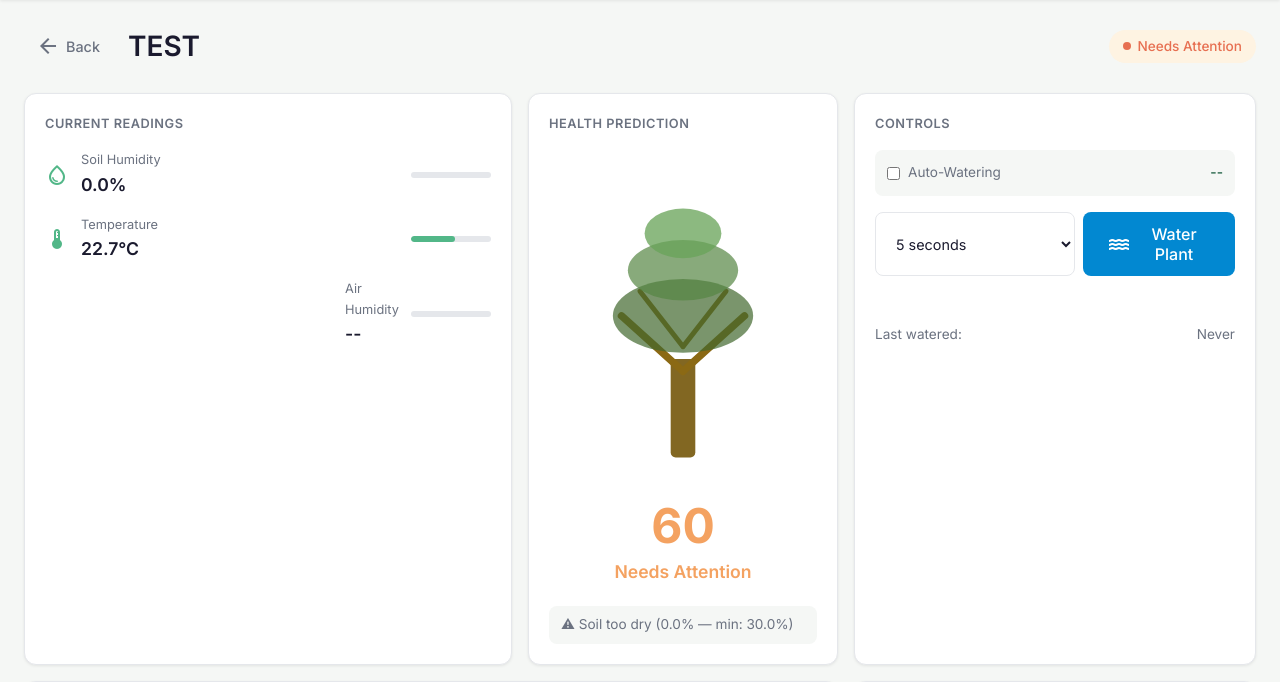
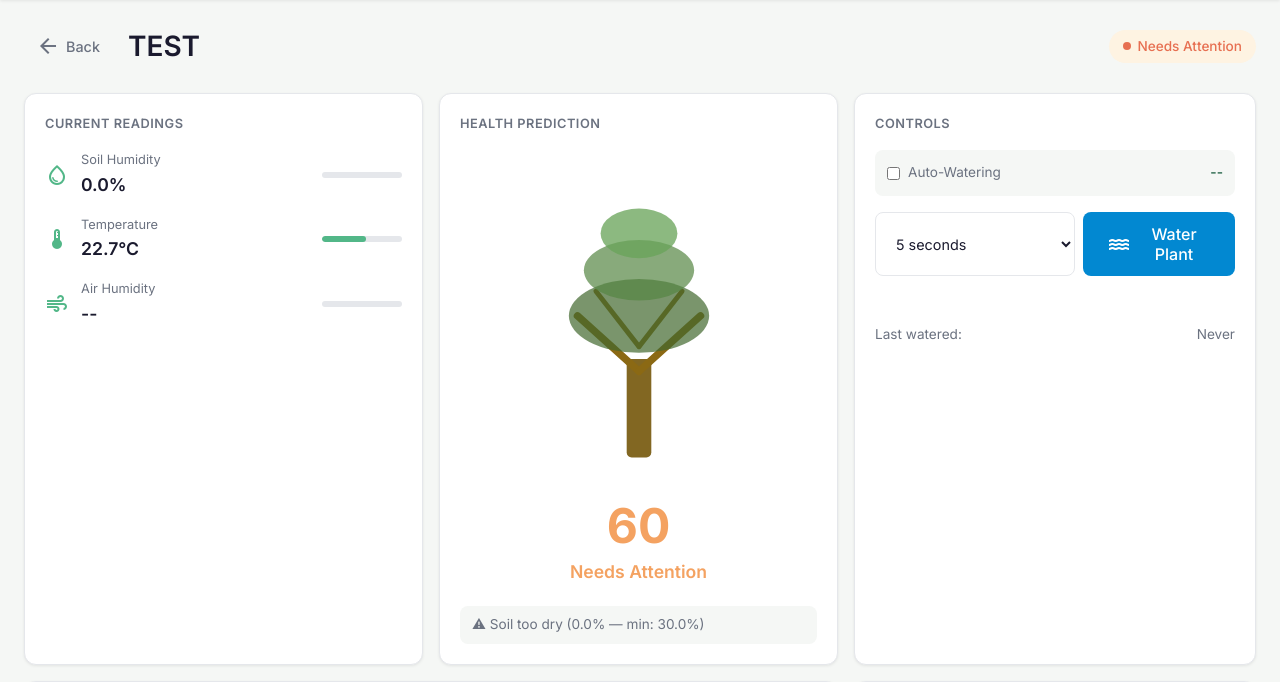
Before and after one commit to thaibao06032007-eng/Hackathon, a Flask app: page /plant/3 in a window 1280 px wide. Shown: the part 64-746 px from the top of the page. Run offline with Flask 3, Linux system fonts and the light colour scheme; data comes from the database, SQL or seed files in the repository; data that the repository does not hold is empty; some libraries are stand-ins or nearby versions.

Commit message:
Fix air humidity icon and sensor alignment

```diff
--- a/HACKATHON2026/static/css/style.css
+++ b/HACKATHON2026/static/css/style.css
@@ -717,16 +717,21 @@ body {
 .sensor-item .material-icons-outlined {
     font-size: 24px;
     color: var(--primary-lighter);
+    width: 24px;
+    text-align: center;
+    flex-shrink: 0;
 }
 
 .sensor-info {
     flex: 1;
+    min-width: 0;
 }
 
 .sensor-label {
     display: block;
     font-size: 0.8rem;
     color: var(--text-secondary);
+    white-space: nowrap;
 }
 
 .sensor-value {
--- a/HACKATHON2026/static/js/dashboard.js
+++ b/HACKATHON2026/static/js/dashboard.js
@@ -84,7 +84,7 @@ function createPlantCard(plant) {
                     <span class="dash-reading-lbl">Temp</span>
                 </div>
                 <div class="dash-reading">
-                    <span class="material-icons-outlined" style="color:#4fc3f7">humidity_mid</span>
+                    <span class="material-icons-outlined" style="color:#4fc3f7">air</span>
                     <span class="dash-reading-val">${airHumidity}</span>
                     <span class="dash-reading-lbl">Air</span>
                 </div>
--- a/HACKATHON2026/templates/plant.html
+++ b/HACKATHON2026/templates/plant.html
@@ -39,7 +39,7 @@
                 <div id="temp-bar" class="sensor-bar"><div class="sensor-bar-fill"></div></div>
             </div>
             <div class="sensor-item">
-                <span class="material-icons-outlined">humidity_mid</span>
+                <span class="material-icons-outlined">air</span>
                 <div class="sensor-info">
                     <span class="sensor-label">Air Humidity</span>
                     <span id="air-humidity-value" class="sensor-value">--</span>
```
